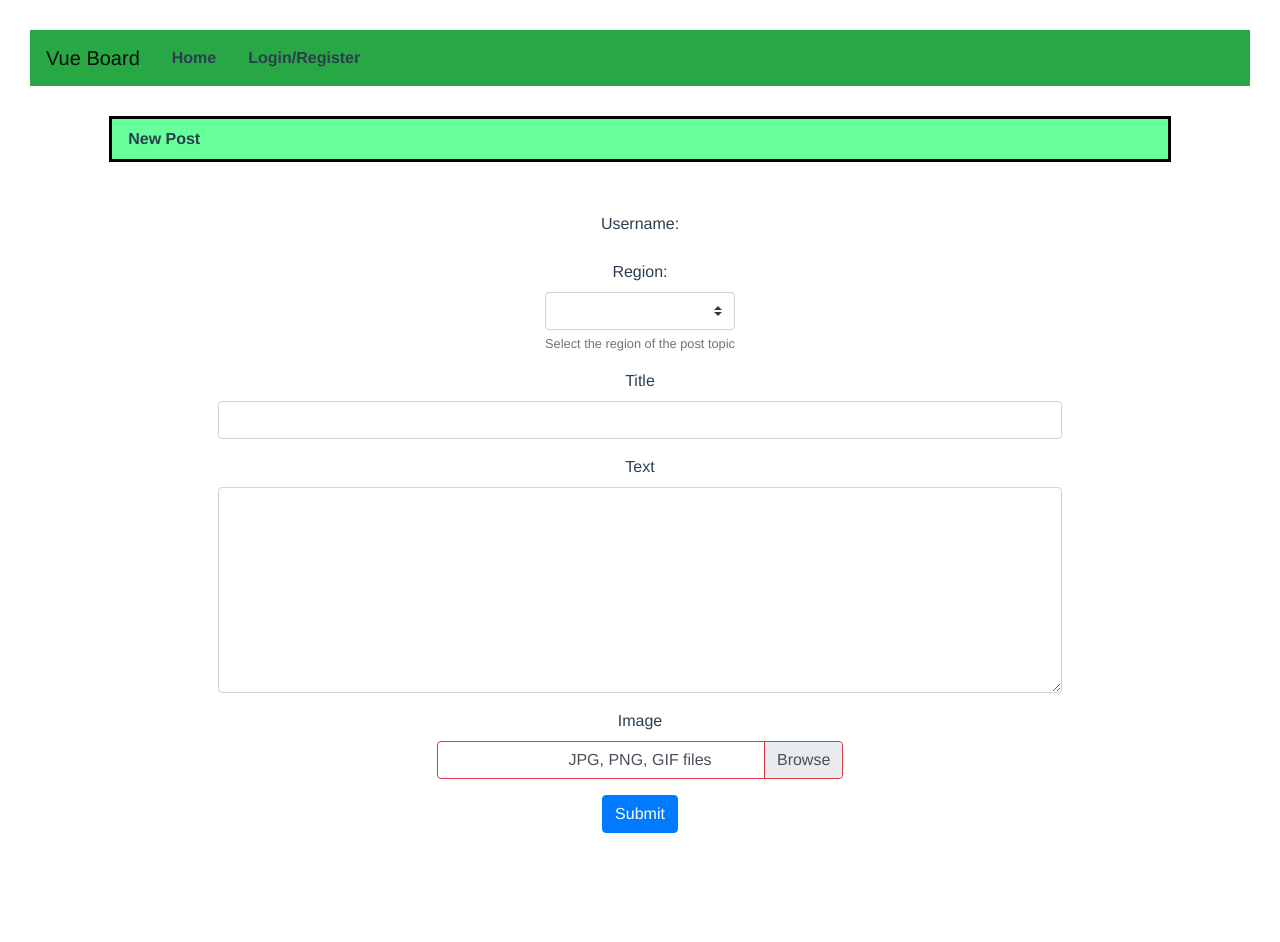
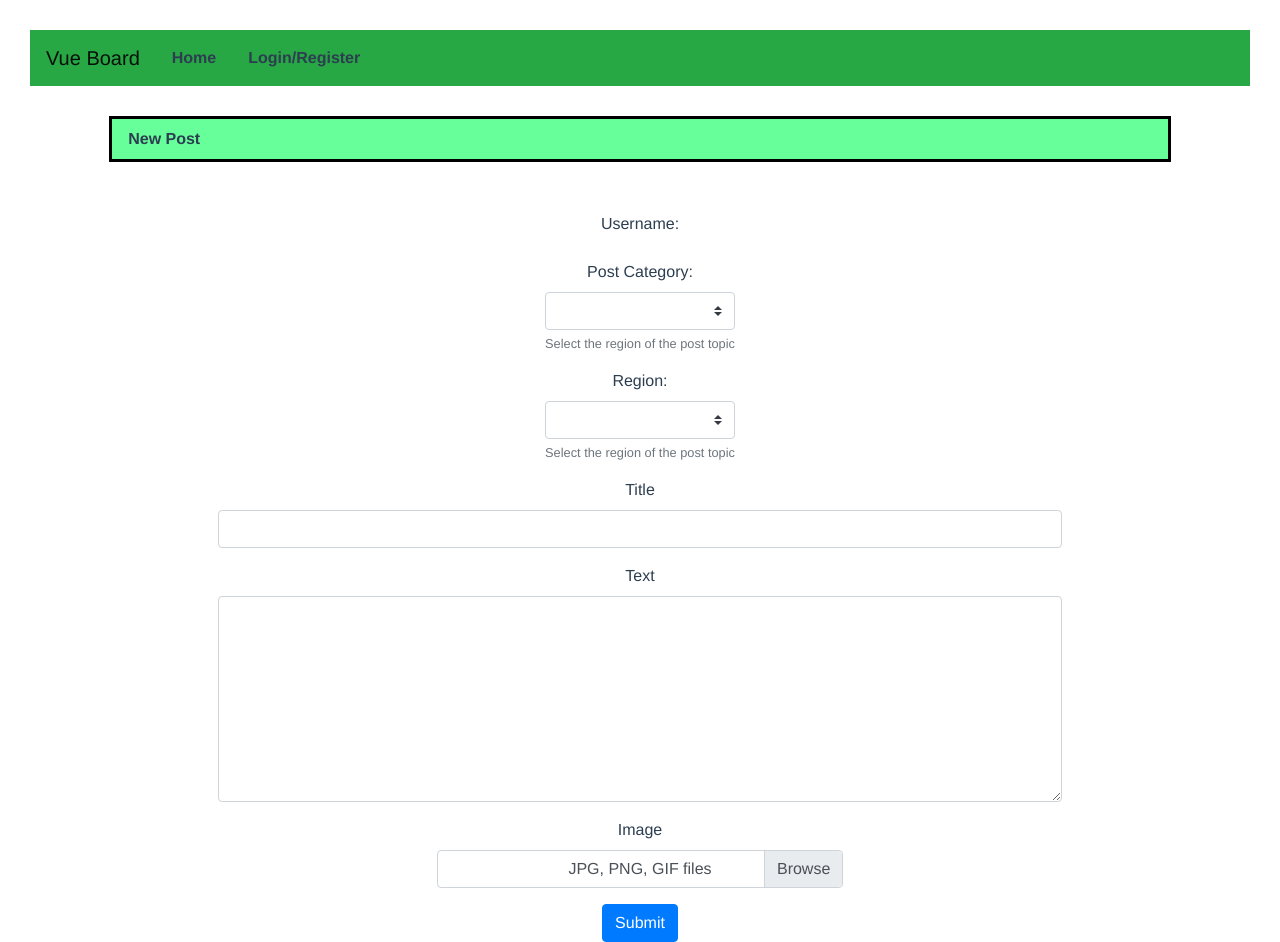
Before and after one commit to kokonattuDream/DiscussionBoard-UI, a Vue app: page /newpost in a window 1280 px wide. Before the commit the page ends 833 px from the top, so only its background shows below. Built offline with nearby package versions, Linux system fonts and the light colour scheme.

Commit message:
send new post to backend

```diff
--- a/src/components/Board.vue
+++ b/src/components/Board.vue
@@ -12,7 +12,7 @@
     </div>
     <div class="row justify-content-end" style="margin-bottom: 20px;">
       <div class="col-sm-2">
-        <b-button variant="outline-danger" @click="createPost">Create New</b-button>
+        <b-button variant="outline-secondary" @click="createPost">Create New</b-button>
       </div>
     </div>
     <b-list-group v-for="post in posts" :key="`${post}`">
--- a/src/store/index.js
+++ b/src/store/index.js
@@ -31,18 +31,18 @@ export default new Vuex.Store({
     setUser(state, user) {
       state.user = user;
     },
-    setPosts(state, posts){
+    setPosts(state, posts) {
       state.posts = posts;
     }
   },
   actions: {
-    async getAllPosts(context){
-      try{
-        let data = await fetch(config.backend_API + '/posts');
+    async getAllPosts(context) {
+      try {
+        let data = await fetch(config.backend_API + "/posts");
         let res = await data.json();
         console.log(res);
         context.commit("setPosts", res.posts);
-      } catch (error){
+      } catch (error) {
         context.commit("showError", error);
       }
     },
@@ -75,6 +75,24 @@ export default new Vuex.Store({
       } catch (error) {
         context.commit("showError", error);
       }
+    },
+    async createNewPost(context, data){
+      console.log(data);
+      try{
+        let res = await fetch(config.backend_API + "/users", {
+          method: "post",
+          headers: { "Content-Type": "application/json" },
+          body: JSON.stringify(data)
+        });
+
+        if(res.status >= 200 && res.status < 300){
+          router.push("/");
+        } else {
+          context.commit("showError", res.statusText);
+        }
+      } catch (error){
+        context.commit("showError", error);
+      }
     }
   },
   modules: {
--- a/src/views/NewPost.vue
+++ b/src/views/NewPost.vue
@@ -10,10 +10,25 @@
         </nav>
       </div>
     </div>
-    <b-form>
+    <b-form @submit="onSubmit">
       <div class="row justify-content-center">
         <b-form-group id="input-group-2" label="Username:" label-for="input-2">
           {{ user.username }}
+        </b-form-group>
+      </div>
+      <div class="row justify-content-center">
+        <b-form-group
+          id="input-group-3"
+          label="Post Category:"
+          label-for="input-3"
+          description="Select the region of the post topic"
+        >
+          <b-form-select
+            id="input-3"
+            v-model="category"
+            :options="categories"
+            required
+          ></b-form-select>
         </b-form-group>
       </div>
       <div class="row justify-content-center">
@@ -46,6 +61,7 @@
               id="textarea"
               v-model="text"
               rows="8"
+              required
             ></b-form-textarea>
           </b-form-group>
         </div>
@@ -57,7 +73,6 @@
               id="file"
               v-model="file"
               accept=".jpg, .png, .gif"
-              :state="Boolean(file)"
               placeholder="JPG, PNG, GIF files"
               drop-placeholder="Drop file here..."
             ></b-form-file>
@@ -75,6 +90,18 @@ export default {
   name: "NewPost",
   data() {
     return {
+      categories:[
+        "Trip",
+        "Study",
+        "Immigrant",
+        "Work",
+        "Family",
+        "Food",
+        "Finance",
+        "Life",
+        "Friends",
+        "Others"
+      ],
       regions: [
         "Toronto",
         "Vancouver",
@@ -84,8 +111,8 @@ export default {
         "Montreal",
         "Canada"
       ],
+      category:"",
       region: "",
-      name: "",
       title: "",
       text: "",
       file: null
@@ -93,6 +120,19 @@ export default {
   },
   computed: mapState({
     user: state => state.user
-  })
+  }),
+  methods:{
+    async onSubmit(event){
+      event.preventDefault();
+      this.$store.dispatch("createNewPost", {
+        category: this.category,
+        region: this.region,
+        title: this.title,
+        username: this.user.username,
+        text: this.text,
+        file: this.file
+      });
+    }
+  }
 };
 </script>
--- a/src/views/Register.vue
+++ b/src/views/Register.vue
@@ -67,7 +67,8 @@ export default {
     };
   },
   methods: {
-    async onSubmit() {
+    async onSubmit(event) {
+      event.preventDefault();
       this.$store.dispatch("register", {
         username: this.username,
         password: this.password
```
